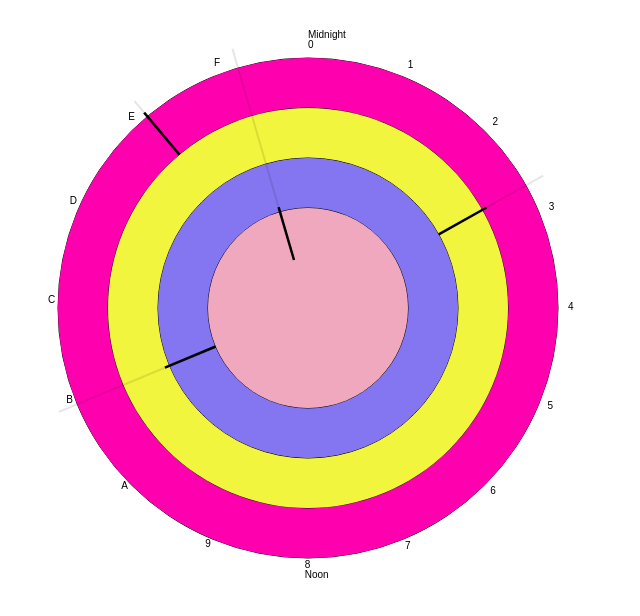
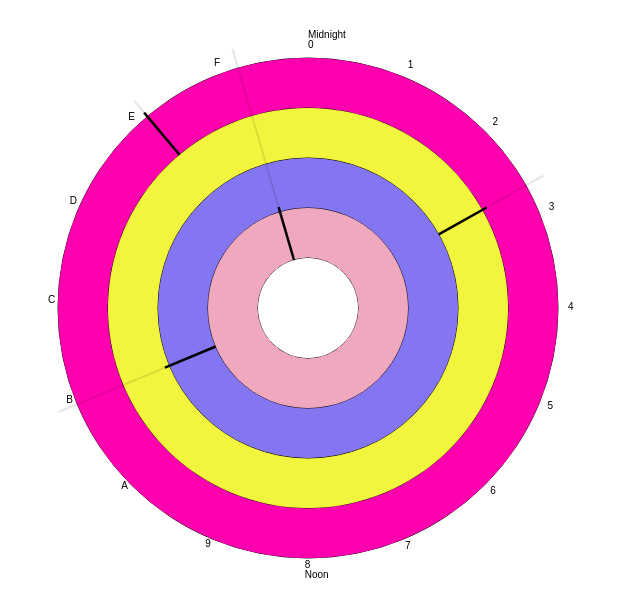
Before and after one commit to kentfredric/hexclock, a plain HTML site: page index.html in a window 1280 px wide. Shown: the whole page, without its empty margins (0-640 px from the left). Drawn offline with Linux system fonts and the light colour scheme.

Commit message:
Fill with white

```diff
--- a/index.html
+++ b/index.html
@@ -145,6 +145,8 @@
       this.draw_circle( 150, p.C, p.Ctext );
       this.draw_circle( 100,  p.D, p.Dtext );
 
+      this.draw_circle( 50, { h: 0, s: "100%", l:  "100%" }, p.Dtext );
+
       this.draw_hand( MB, 50, 105 , p.Dtext, 270 );
       this.draw_hand( M , 100, 155, p.Ctext, 270 );
       this.draw_hand( HB, 150, 205, p.Btext, 270 );
```
